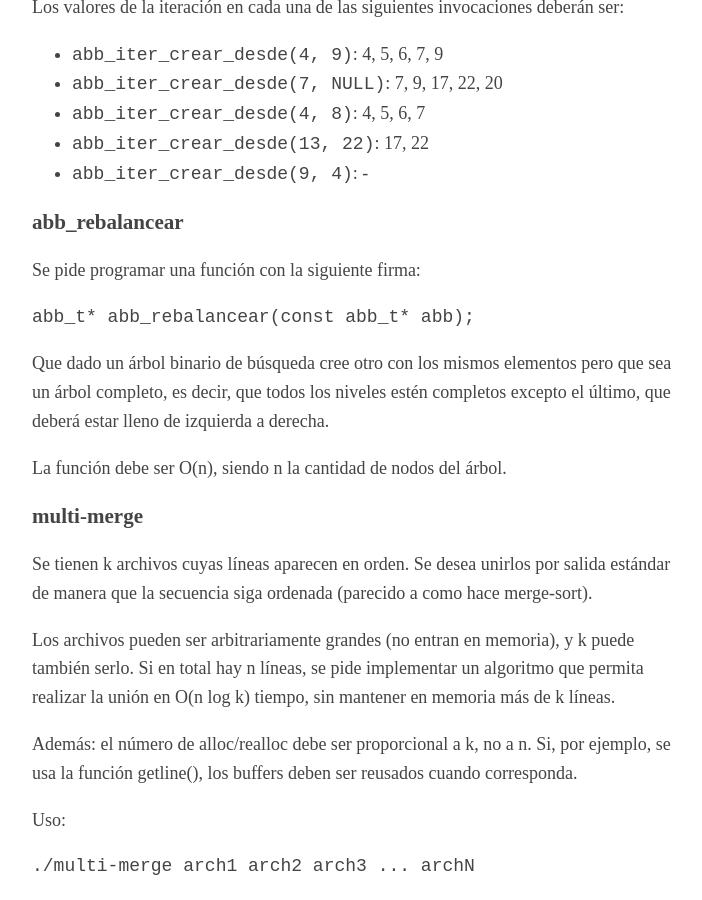
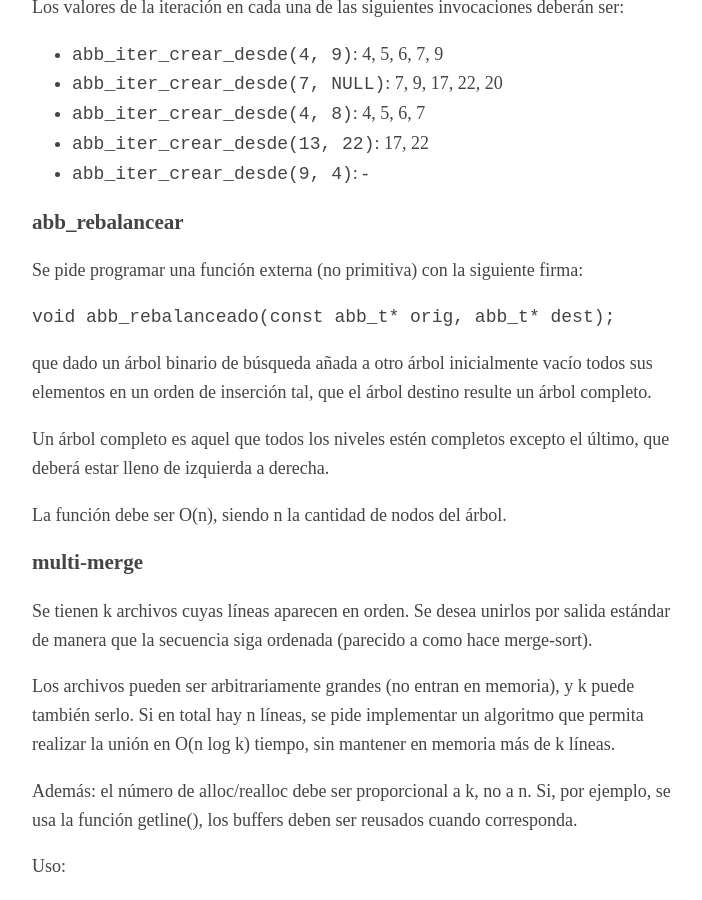
Before and after one commit to algoritmos-rw/algoritmos-rw.github.io, a Jekyll site: the page built from prog2/tp2.md, in a window 1280 px wide and 900 px high, scrolled down 3162 px. Shown: the whole window, without its empty margins (283-985 px from the left). Built offline with Jekyll 4.4.1, drawn with Linux system fonts in a browser that asks for light colours.

Commit message:
Adding changes made by @dato.

```diff
--- a/prog2/tp2.md
+++ b/prog2/tp2.md
@@ -112,11 +112,13 @@ Los valores de la iteración en cada una de las siguientes invocaciones deberán
 
 ### abb_rebalancear
 
-Se pide programar una función con la siguiente firma:
+Se pide programar una función externa (no primitiva) con la siguiente firma:
 
-    abb_t* abb_rebalancear(const abb_t* abb);
+    void abb_rebalanceado(const abb_t* orig, abb_t* dest);
 
-Que dado un árbol binario de búsqueda cree otro con los mismos elementos pero que sea un árbol completo, es decir, que todos los niveles estén completos excepto el último, que deberá estar lleno de izquierda a derecha.
+que dado un árbol binario de búsqueda añada a otro árbol inicialmente vacío todos sus elementos en un orden de inserción tal, que el árbol destino resulte un árbol completo.
+
+Un árbol completo es aquel que todos los niveles estén completos excepto el último, que deberá estar lleno de izquierda a derecha.
 
 La función debe ser O(n), siendo n la cantidad de nodos del árbol.
 
```
